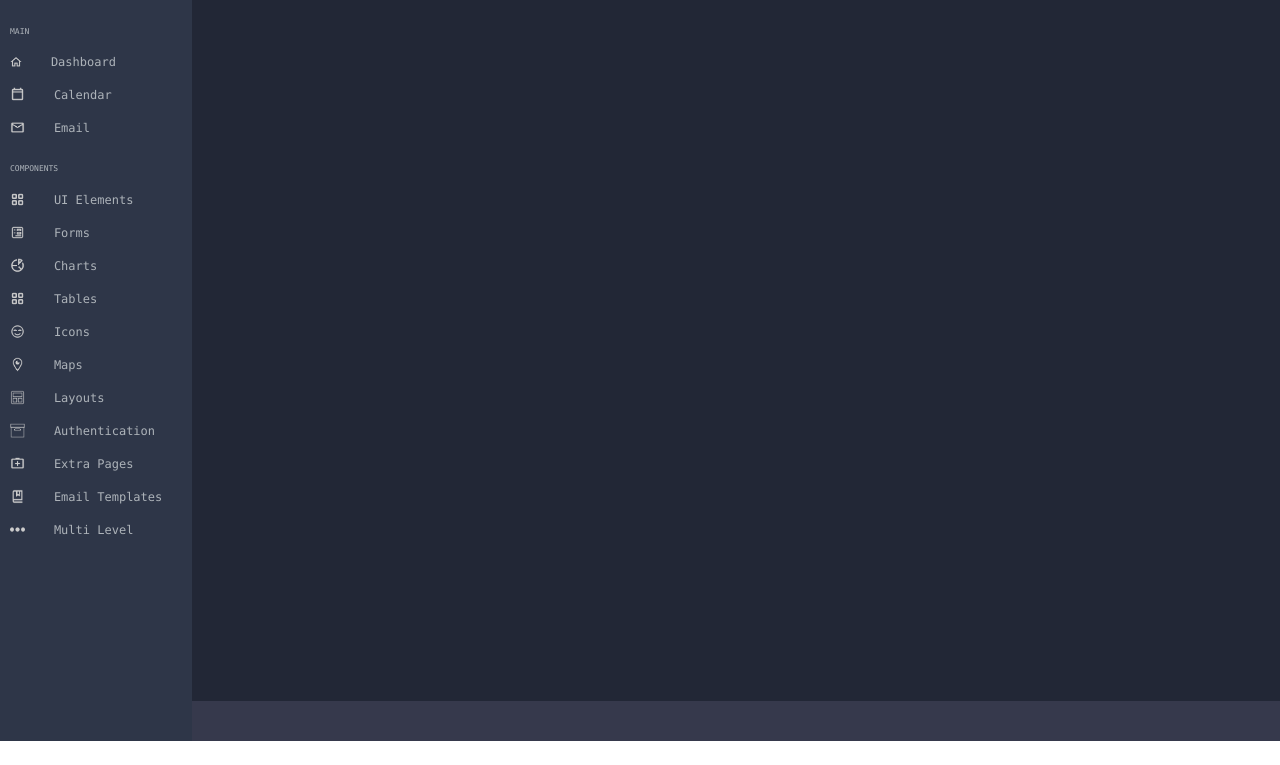
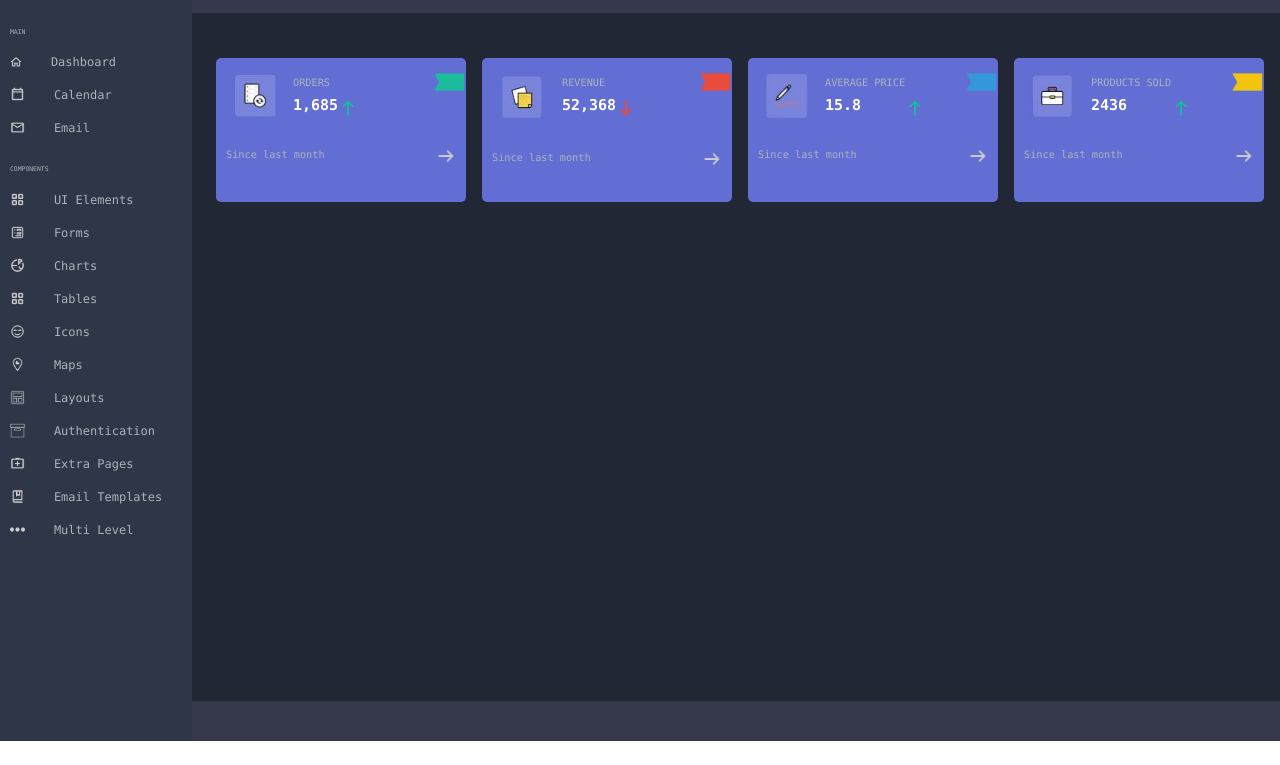
Before and after one commit to shreyam1006/Template_HTMLCSS, a plain HTML site: page try.html in a window 1280 px wide. Shown: the part 59-824 px from the top of the page. Before the commit the page ends 800 px from the top, so only its background shows below. Drawn offline with Linux system fonts and the light colour scheme.

Commit message:
adds cards

```diff
--- a/try.html
+++ b/try.html
@@ -18,26 +18,26 @@
             <h7>MAIN</h7>
         </div>
         <ul>
-            <li><img src="dashboard2.png" alt="" width="12px" height="12px">&nbsp; &nbsp;  Dashboard</li>
-            <li><img src="calendar2.png" alt="" width="15px" height="15px">&nbsp; &nbsp;  Calendar</li>
-            <li><img src="email2.png" alt="" width="15px" height="15px">&nbsp; &nbsp;  Email</li>
+            <li><img src="dashboard2.png" alt="" width="12px" height="12px">&nbsp; &nbsp; Dashboard</li>
+            <li><img src="calendar2.png" alt="" width="15px" height="15px">&nbsp; &nbsp; Calendar</li>
+            <li><img src="email2.png" alt="" width="15px" height="15px">&nbsp; &nbsp; Email</li>
         </ul>
 
         <div class="section2">
             <h7>COMPONENTS</h7>
         </div>
         <ul>
-            <li><img src="UI2.png" alt="" width="15px" height="15px">&nbsp; &nbsp;  UI Elements</li>
-            <li><img src="forms2.png" alt="" width="15px" height="15px">&nbsp; &nbsp;  Forms</li>
-            <li><img src="charts2.png" alt="" width="15px" height="15px">&nbsp; &nbsp;  Charts</li>
-            <li><img src="tables2.png" alt="" width="15px" height="15px">&nbsp; &nbsp;  Tables</li>
-            <li><img src="icons2.png" alt="" width="15px" height="15px">&nbsp; &nbsp;  Icons</li>
-            <li><img src="maps2.png" alt="" width="15px" height="15px">&nbsp; &nbsp;  Maps</li>
-            <li><img src="layout2.png" alt="" width="15px" height="15px">&nbsp; &nbsp;  Layouts</li>
-            <li><img src="authentication2.png" alt="" width="15px" height="15px">&nbsp; &nbsp;  Authentication</li>
-            <li><img src="extrapages2.png" alt="" width="15px" height="15px">&nbsp; &nbsp;  Extra Pages</li>
-            <li><img src="emailtemplates2.png" alt="" width="15px" height="15px">&nbsp; &nbsp;  Email Templates</li>
-            <li><img src="multilevel2.png" alt="" width="15px" height="15px">&nbsp; &nbsp;  Multi Level</li>
+            <li><img src="UI2.png" alt="" width="15px" height="15px">&nbsp; &nbsp; UI Elements</li>
+            <li><img src="forms2.png" alt="" width="15px" height="15px">&nbsp; &nbsp; Forms</li>
+            <li><img src="charts2.png" alt="" width="15px" height="15px">&nbsp; &nbsp; Charts</li>
+            <li><img src="tables2.png" alt="" width="15px" height="15px">&nbsp; &nbsp; Tables</li>
+            <li><img src="icons2.png" alt="" width="15px" height="15px">&nbsp; &nbsp; Icons</li>
+            <li><img src="maps2.png" alt="" width="15px" height="15px">&nbsp; &nbsp; Maps</li>
+            <li><img src="layout2.png" alt="" width="15px" height="15px">&nbsp; &nbsp; Layouts</li>
+            <li><img src="authentication2.png" alt="" width="15px" height="15px">&nbsp; &nbsp; Authentication</li>
+            <li><img src="extrapages2.png" alt="" width="15px" height="15px">&nbsp; &nbsp; Extra Pages</li>
+            <li><img src="emailtemplates2.png" alt="" width="15px" height="15px">&nbsp; &nbsp; Email Templates</li>
+            <li><img src="multilevel2.png" alt="" width="15px" height="15px">&nbsp; &nbsp; Multi Level</li>
         </ul>
 
     </div>
@@ -46,13 +46,15 @@
         <div class="header">
             <div class="nav">
                 <div class="menu">
-                    <img src="menu.png" alt="" width="15px" height="15px">
+                    <img src="menu.png" alt="" width="15px" height="15px">&nbsp; &nbsp;
                     <a href="#" class="btn">Create</a>
                 </div>
+
                 <div class="search">
                     <input type="text" placeholder="Search...">
                     <img src="search.png" alt="" width="15px" height="15px">
                 </div>
+
                 <div class="user">
                     <img src="https://img.icons8.com/color/48/000000/usa.png" alt="" width="15" height="15">
                     <h7>English</h7>
@@ -69,20 +71,129 @@
         <div class="footer">
 
         </div>
-    </div>
+
         <div class="content">
             <div class="cards">
+                <!-- Card1 Starts Here -->
+
                 <div class="card">
+                    <div class="card-top">
+                        <div class="icon-case">
+                            <img src="orders.JPG" alt="" width="45" height="45">
+
+                        </div>
                         <div class="box">
-                    <h4>ORDERS</h4>
+                            <h7>ORDERS</h7>
                             <h3>1,685</h3>
+
+                        </div>
+                        <div class="arrow" style="display: inline;">
+                            <img src="up.png" alt="" width="20" height="20">
+                        </div>
+                        <div class="bookmark">
+                            <img src="ordersbm.png" alt="" height="32" width="33">
                         </div>
                     </div>
+                    <div class="card-bottom">
+                        <div class="card-month"><h7>Since last month</h7></div>
+                        <img src="rightarrow.png" alt="" height="20" width="20">
+                    </div>
+                </div>
+
+                <!-- Card1 Ends Here -->
+
+                <!-- Card2 Starts Here -->
+
+                <div class="card">
+                    <div class="card-top">
+                        <div class="icon-case">
+                            <img src="revenue.JPG" alt="" width="48" height="48">
+
+                        </div>
+                        <div class="box">
+                            <h7>REVENUE</h7>
+                            <h3>52,368</h3>
+
+                        </div>
+                        <div class="arrow" style="display: inline;">
+                            <img src="down.png" alt="" width="20" height="20">
+                        </div>
+                        <div class="bookmark">
+                            <img src="revenuebm.png" alt="" height="32" width="33">
+                        </div>
+                    </div>
+                    <div class="card-bottom">
+                        <div class="card-month"><h7>Since last month</h7></div>
+                        <img src="rightarrow.png" alt="" height="20" width="20">
+                    </div>
+                </div>
+
+                <!-- Card2 Ends Here -->
+
+                <!-- Card3 Starts Here -->
+
+                <div class="card">
+                    <div class="card-top">
+                        <div class="icon-case">
+                            <img src="averageprice.JPG" alt="" width="45" height="45">
+
+                        </div>
+                        <div class="box">
+                            <h7>AVERAGE PRICE</h7>
+                            <h3>15.8</h3>
+
+                        </div>
+                        <div class="arrow" style="display: inline;">
+                            <img src="up.png" alt="" width="20" height="20">
+                        </div>
+                        <div class="bookmark">
+                            <img src="averagepricebm.png" alt="" height="32" width="33">
+                        </div>
+                    </div>
+                    <div class="card-bottom">
+                        <div class="card-month"><h7>Since last month</h7></div>
+                        <img src="rightarrow.png" alt="" height="20" width="20">
+                    </div>
+                </div>
+
+                <!-- Card3 Ends Here -->
+
+                <!-- Card4 Starts Here -->
+
+                <div class="card">
+                    <div class="card-top">
+                        <div class="icon-case">
+                            <img src="productssold.JPG" alt="" width="45" height="45">
+
+                        </div>
+                        <div class="box">
+                            <h7>PRODUCTS SOLD</h7>
+                            <h3>2436</h3>
+
+                        </div>
+                        <div class="arrow" >
+                            <img src="up.png" alt="" width="20" height="20">
+                        </div>
+                        <div class="bookmark">
+                            <img src="productssoldbm.png" alt="" height="32" width="33">
+                        </div>
+                    </div>
+                    <div class="card-bottom">
+                        <div class="card-month"><h7>Since last month</h7></div>
+                        <img src="rightarrow.png" alt="" height="20" width="20">
+                    </div>
+                </div>
+
+                <!-- Card4 Ends Here -->
+
+
             </div>
             <div class="content-2">
 
             </div>
         </div>
+    </div>
+
 
 </body>
 
--- a/trystyle.css
+++ b/trystyle.css
@@ -15,6 +15,11 @@ a{
 
 li{
     list-style: none;
+}
+
+h7{
+   color: #adb3b9;
+   font-size: 80%;
 }
 
 
@@ -100,7 +105,7 @@ li{
     top: 0;
     right: 0;
     width: 85vw;
-    height: 7vh;
+    height: 9vh;
     background: #36394C;
     display: flex;
     align-items: center;
@@ -108,7 +113,7 @@ li{
 }
 
 .container .header .nav{
-    width: 97%;
+    width: 95%;
     display: flex;
     align-items: center;
 }
@@ -163,3 +168,83 @@ li{
     justify-content: space-between;
     align-items: center;
 }
+
+.container .content{
+    position: relative;
+    margin-top: 13vh;
+    margin-left: 1vh;
+    min-height: 90vh;
+    color: white;
+    font-size: 80%;
+}
+.container .content .cards{
+    padding: 10px 15px;
+    display: flex;
+    align-items: center;
+    justify-content: space-between;
+    flex-wrap: wrap;
+
+}
+/* flexbox box */
+.container .content .cards .card{
+    width: 250px;
+    height: 18vh;
+    background: #626ED4;
+    margin: 3px 1px;
+    display: flex;
+    justify-content: flex-start;
+    align-items: top;
+    border-radius: 5px;
+    flex-direction: column;
+}
+
+.container .content .cards .card .card-top{
+    display: flex;
+    flex-direction: row;
+    justify-items: flex-start;
+}
+
+
+.container .content .cards .card .card-top .icon-case{
+    padding: 2vh;
+    border-radius: 20px;
+}
+
+.container .content .cards .card .card-top .box{
+    padding-top: 2.25vh;
+    max-width: max-content;
+    display: flex;
+    flex-direction: column;
+
+}
+
+.container .content .cards .card .card-top .box h3{
+    padding-top: 8px;
+    max-width: fit-content;
+}
+
+.container .content .cards .card .card-top .arrow{
+    padding-top: 5vh;
+    flex-grow: 4;
+}
+
+.container .content .cards .card .card-top .bookmark{
+    padding-top: 1vh;
+    float: right;
+}
+
+.container .content .cards .card .card-top .bookmark img{
+    transform: rotate(90deg);
+}
+
+.container .content .cards .card .card-bottom{
+    display: flex;
+    flex-direction: row;
+    justify-content: space-between;
+    height: 20px;
+    width: 100%;
+    padding-top: 8px;
+    padding-left: 10px;
+    padding-right: 10px;
+    font-weight: lighter;
+}
```
Also changed, not shown: averageprice.JPG (added), averagepricebm.png (added), down.png (added), orders.JPG (added), ordersbm.png (added), productssold.JPG (added), productssoldbm.png (added), revenue.JPG (added), revenuebm.png (added), rightarrow.png (added), up.png (added). Lines whose indentation alone changed are shown as unchanged.
